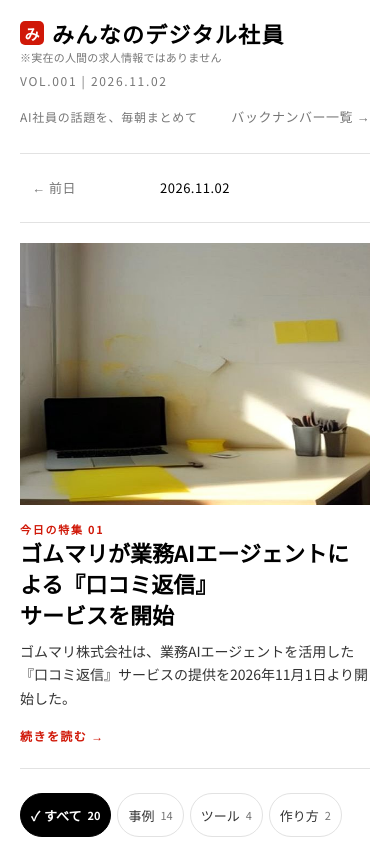
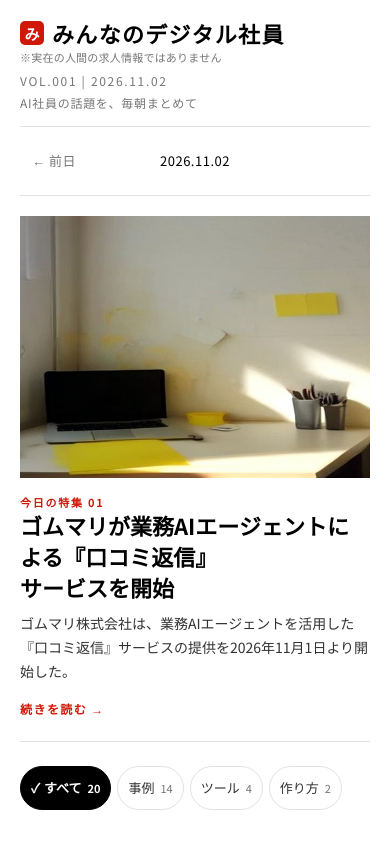
Before and after one commit to shigety2020/ai_company_news_potal_site, a Next.js app: page / in a window 390 px wide. Shown: the top 844 px of the page. Built offline with nearby package versions, Linux system fonts and the light colour scheme.

Commit message:
SP: hide backnumber link (シゲッティ決定 11/6)

```diff
--- a/app/globals.css
+++ b/app/globals.css
@@ -517,7 +517,7 @@ img {
 .backnumber-link { margin-left: auto; color: var(--muted); font-size: 13px; letter-spacing: 0.04em; white-space: nowrap; }
 .backnumber-link:hover { color: var(--accent); }
 @media (max-width: 1023px) {
-  .backnumber-link { display: inline-flex; align-items: center; min-height: 44px; }
+  .backnumber-link { display: none; }
 }
 .cat-chips { display: flex; flex-wrap: wrap; gap: 6px; margin: 24px 0 14px; }
 .cat-chip { min-height: 44px; padding: 0 12px; border: 1px solid var(--line); border-radius: 22px; display: inline-flex; align-items: center; gap: 4px; font-size: 13px; color: var(--body); white-space: nowrap; }
```
